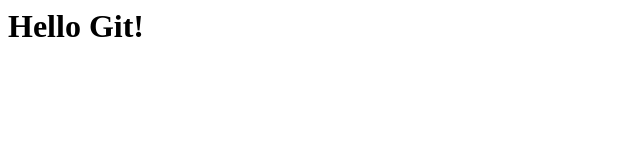
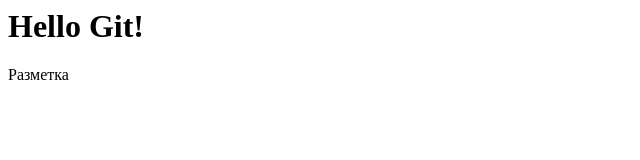
Before and after one commit to Dauletov-Magzhan/first-project, a plain HTML site: page index.html in a window 1280 px wide. Shown: the full height of the page, 0-640 px from the left. Drawn offline with Linux system fonts and the light colour scheme.

Commit message:
Добавлена разметка

```diff
--- a/index.html
+++ b/index.html
@@ -4,5 +4,6 @@
     </head>
     <body>
        <h1>Hello Git!</h1>
+       <p>Разметка</p>
     </body>
 </html>
```
